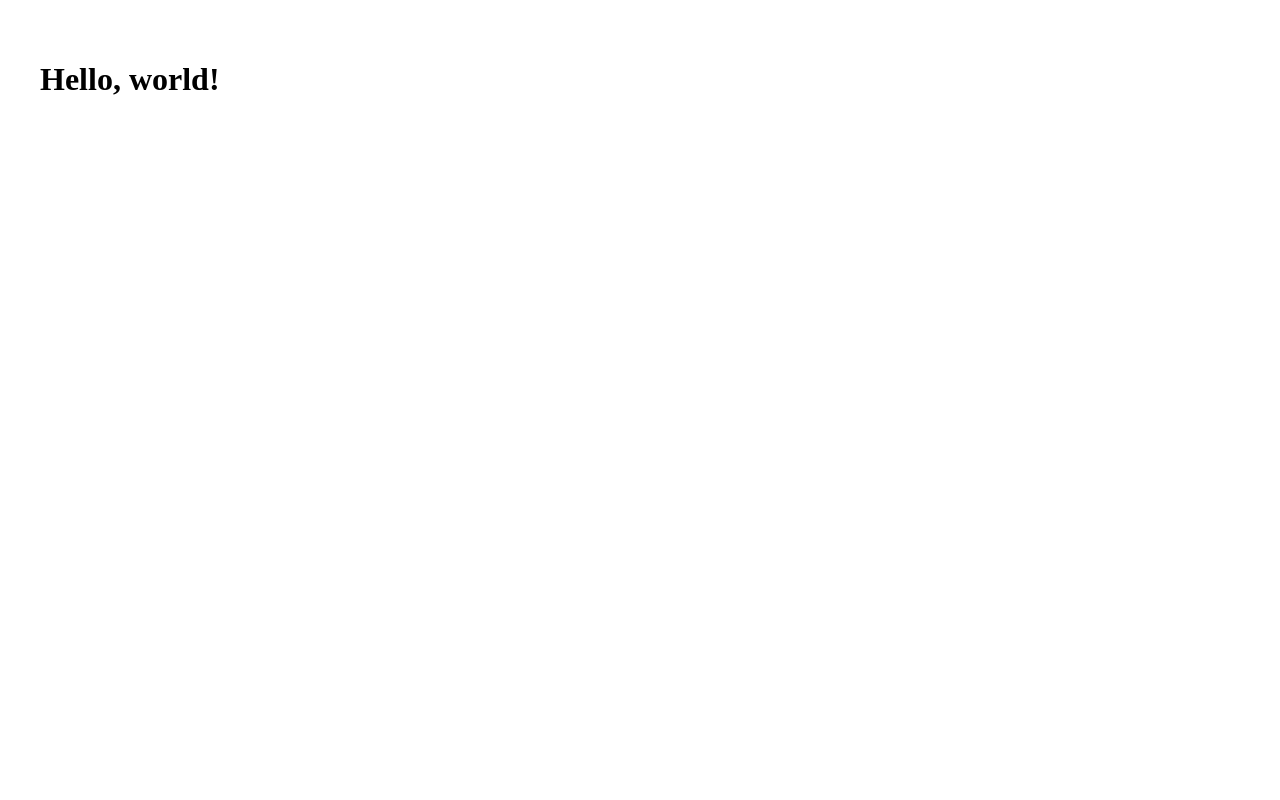
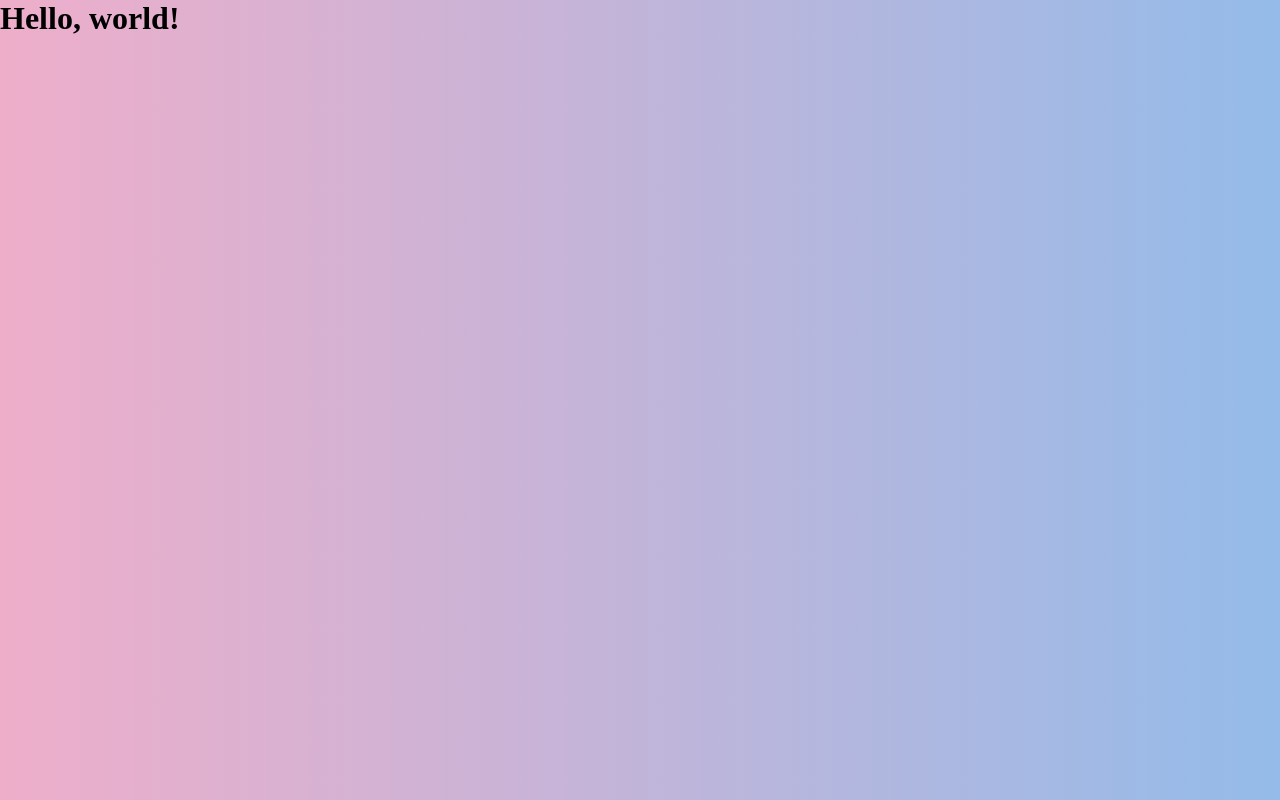
Before and after one commit to TheSilkFlower/weather, a Vue app: page / in a window 1280 px wide. Built offline with nearby package versions, Linux system fonts and the light colour scheme.

Commit message:
Изменила стили main

```diff
--- a/src/assets/main.css
+++ b/src/assets/main.css
@@ -1,6 +1,8 @@
-#app {
-  max-width: 1280px;
-  margin: 0 auto;
-  padding: 2rem;
-  font-weight: normal;
+* {
+  margin: 0;
+  padding: 0;
 }
+
+body {
+  background: linear-gradient(90deg, rgba(238,174,202,1) 0%, rgba(148,187,233,1) 100%);
+}
```
